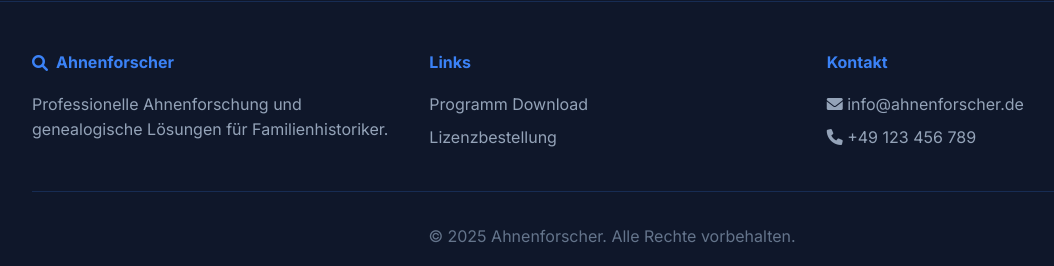
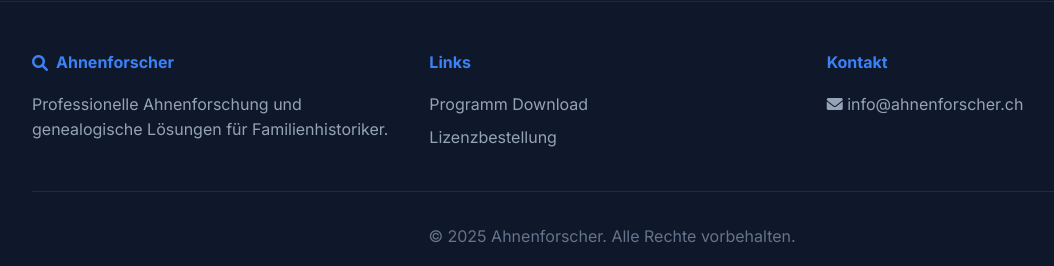
Before and after one commit to rschlauri/cursorweb, a PHP site: page / in a window 1280 px wide. Shown: the part 2674-2940 px from the top of the page, without its empty margins (28-1082 px from the left). Run offline with PHP 8.4, Linux system fonts and the light colour scheme.

Commit message:
Update contact email to info@ahnenforscher.ch and remove phone number

```diff
--- a/index.php
+++ b/index.php
@@ -194,8 +194,7 @@
                 </div>
                 <div class="footer-section">
                     <h4>Kontakt</h4>
-                    <p><i class="fas fa-envelope"></i> info@ahnenforscher.de</p>
-                    <p><i class="fas fa-phone"></i> +49 123 456 789</p>
+                    <p><i class="fas fa-envelope"></i> info@ahnenforscher.ch</p>
                 </div>
             </div>
             <div class="footer-bottom">
```
